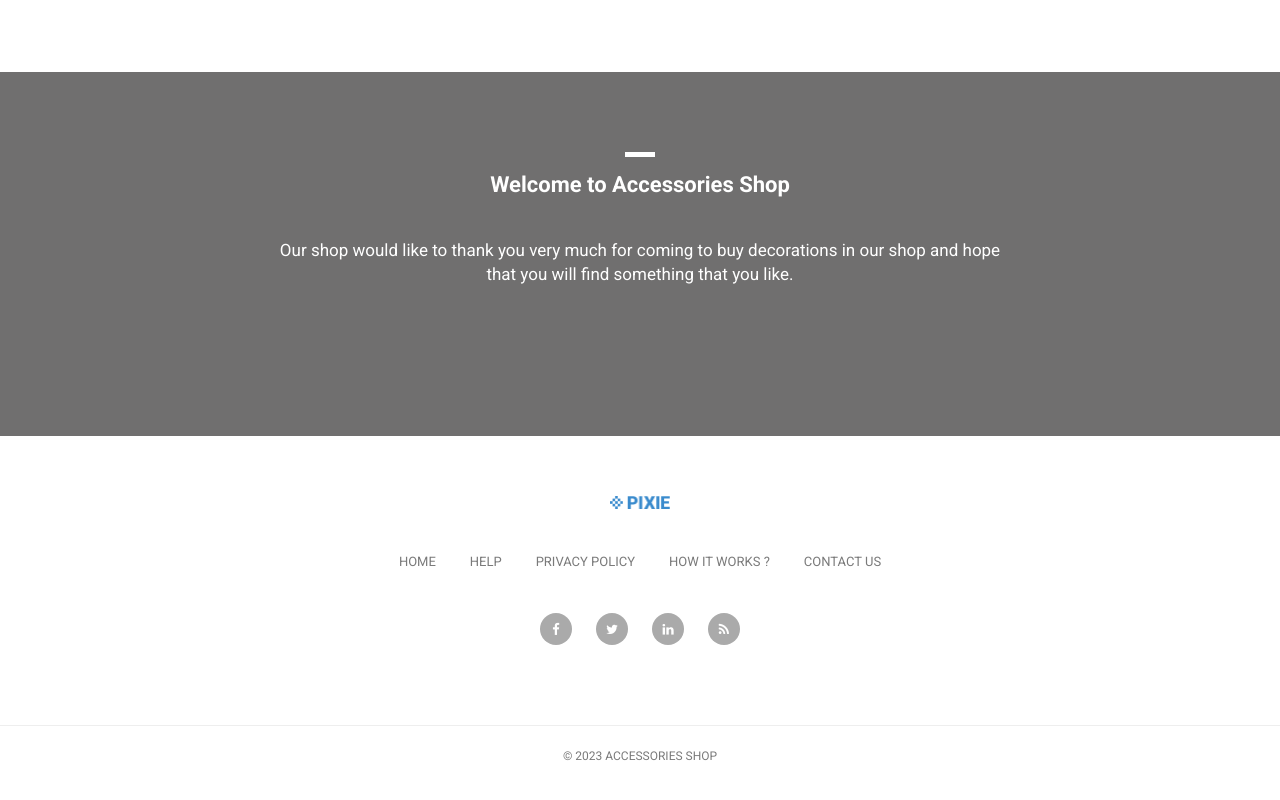
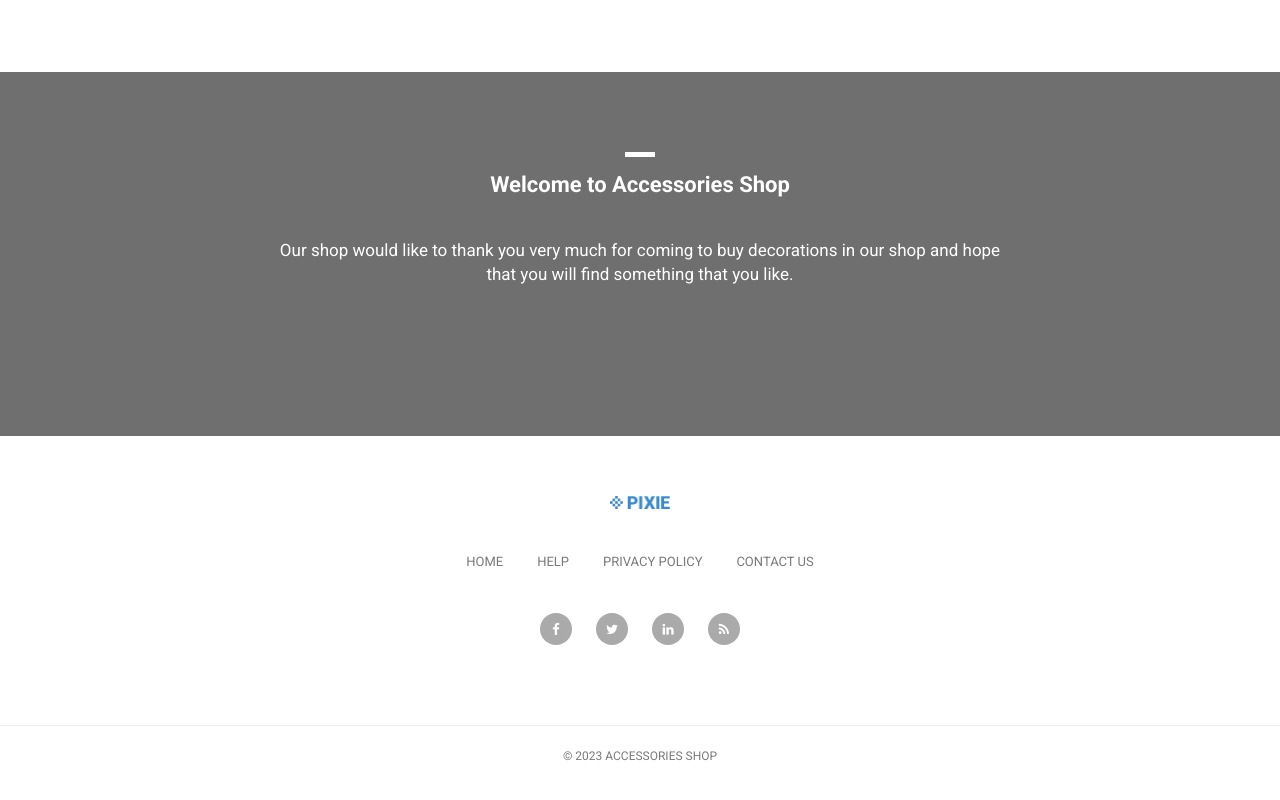
Before and after one commit to ERUDOY011/001, a plain HTML site: page products.html in a window 1280 px wide. Shown: the part 1896-2696 px from the top of the page. Drawn offline with Linux system fonts and the light colour scheme.

Commit message:
Update products.html

```diff
--- a/products.html
+++ b/products.html
@@ -243,7 +243,6 @@ https://www.tooplate.com/view/2114-pixie
                 <li><a href="#">Home</a></li>
                 <li><a href="#">Help</a></li>
                 <li><a href="#">Privacy Policy</a></li>
-                <li><a href="#">How It Works ?</a></li>
                 <li><a href="#">Contact Us</a></li>
               </ul>
             </div>
```
